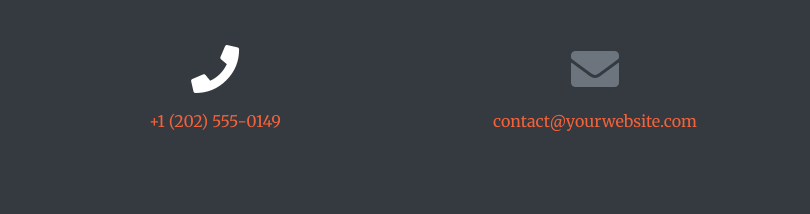
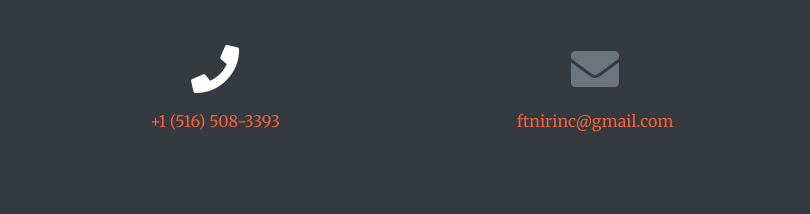
Before and after one commit to FTNIR/FTNIR.github.io, a website with bundled scripts: page index.html in a window 1280 px wide. Shown: the part 2839-3053 px from the top of the page, 235-1045 px from the left. Built offline with nearby package versions, Linux system fonts and the light colour scheme.

Commit message:
contact fix

```diff
--- a/index.html
+++ b/index.html
@@ -225,11 +225,11 @@
       <div class="row">
         <div class="col-lg-4 ml-auto text-center mb-5 mb-lg-0">
           <i class="fas fa-phone fa-3x mb-3"></i>
-          <a class="d-block" href="tel:12025550149">+1 (202) 555-0149</a>
+          <a class="d-block" href="tel:15165083393">+1 (516) 508-3393</a>
         </div>
         <div class="col-lg-4 mr-auto text-center">
           <i class="fas fa-envelope fa-3x mb-3 text-muted"></i>
-          <a class="d-block" href="mailto:contact@yourwebsite.com">contact@yourwebsite.com</a>
+          <a class="d-block" href="mailto:ftnirinc@gmail.com">ftnirinc@gmail.com</a>
         </div>
       </div>
     </div>
```
